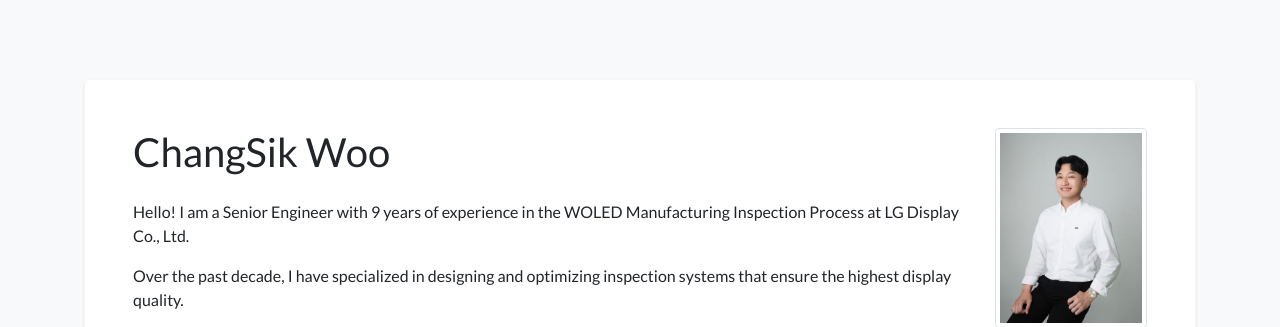
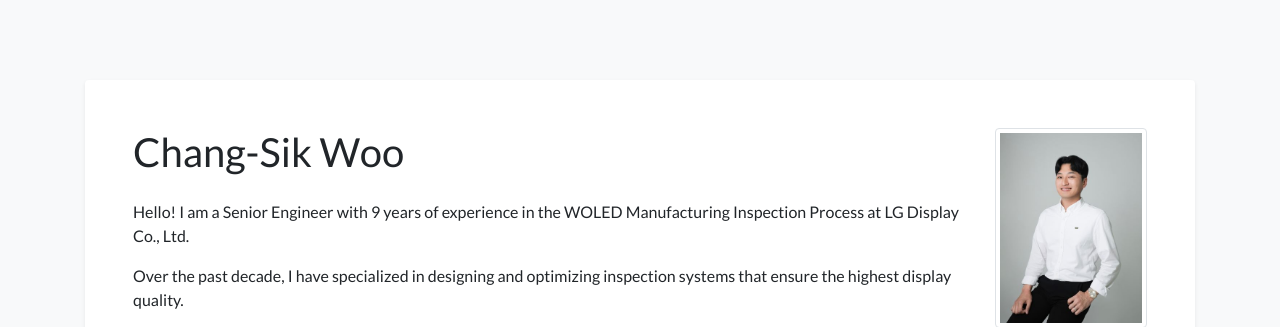
Before and after one commit to CHANGSIK-WOO/CHANGSIK-WOO.github.io, a Jekyll site: the page built from index.html, in a window 1280 px wide. Shown: the top 327 px of the page. Built offline with Jekyll 4.4.1, drawn with Linux system fonts in a browser that asks for light colours; nearby versions of some CDN libraries; a style sheet for code colours, icons or effects is not loaded.

Commit message:
Update profile.yml

```diff
--- a/_data/profile.yml
+++ b/_data/profile.yml
@@ -1,6 +1,6 @@
-primary_name: "ChangSik Woo"
+primary_name: "Chang-Sik Woo"
 secondary_name: ""
-navbar_name: "ChangSik Woo"
+navbar_name: "Chang-Sik Woo"
 
 #positions:
 #- logo: /assets/images/badges/MIT_Social_circle.png  # Logo is optional
@@ -16,7 +16,7 @@ github: CHANGSIK-WOO
 # wechat_qrcode: /assets/images/etc/wechat.jpg
 # wechat_prompt: >-
 #   Please tell me your <strong>name</strong> and <strong>affiliation</strong> (current or past) when adding my wechat. Thanks!
-linkedin: changsik-woo-186443226
+linkedin: chang-sik-woo-186443226
 # orcid: 0000-0000-0000-0000
 
 short_bio_text_justify: false
```
